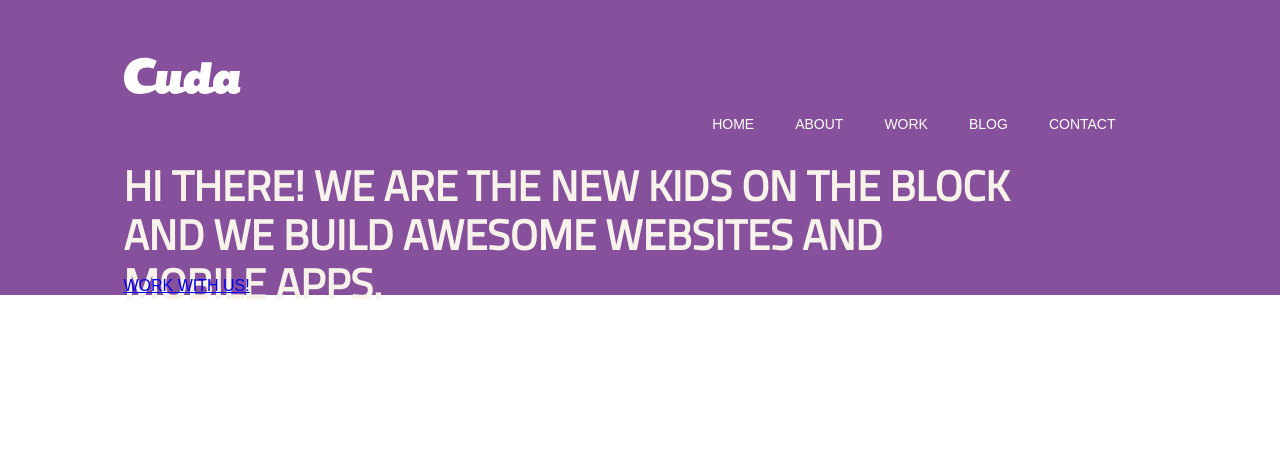
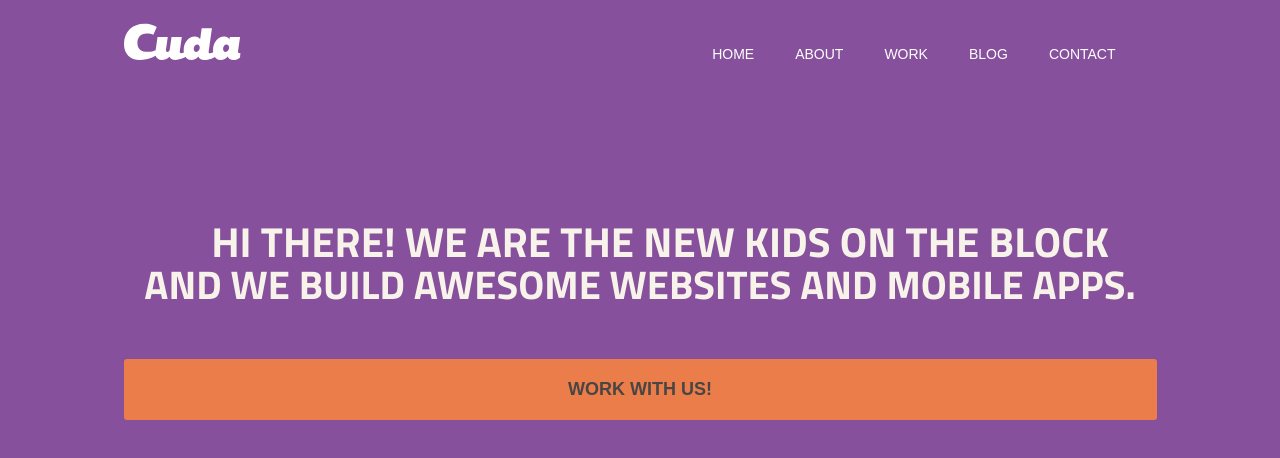
Before and after one commit to PROTEUS18117/maket.local, a plain HTML site: page public_html/index.html in a window 1280 px wide. Drawn offline with Linux system fonts and the light colour scheme.

Commit message:
Started working on adaptability.

```diff
--- a/public_html/css/style.css
+++ b/public_html/css/style.css
@@ -4,19 +4,42 @@ body {
     margin: 0;
     color: #222222;
 }
-header{
+
+header {
     background-color: #87509c;
+    height: 100vh;
 }
+
 .clearfix:after {
-    content:'';
+    content: '';
     display: table;
     width: 100%;
     clear: both;
 }
+
 .container {
-    width: 1033px;
+    max-width: 1033px;
     margin: 0 auto;
 }
+
+@media ( max-width: 1033px) {
+    .container {
+        max-width: 970px;
+    }
+}
+
+@media ( max-width: 995px) {
+    .container {
+        max-width: 750px;
+    }
+}
+
+@media ( max-width: 767px) {
+    .container {
+        max-width: none;
+    }
+}
+
 .menu {
     padding: 0;
     margin: 0;
@@ -27,7 +50,14 @@ header{
     float: left;
     display: block;
     margin-right: 41px;
-    margin-top: 70px;
+    text-align: center;
+    height: 25px;
+
+}
+
+.menu li:hover {
+    background: #643a79;
+    border-radius: 3px;
 }
 
 .menu a {
@@ -36,23 +66,59 @@ header{
     text-transform: uppercase;
     font-size: 14px;
 }
+
 .logo {
-    margin-top: 57px;
+    margin-top: 23px;
     float: left;
-    width: 117px;
+
     height: 37px;
+
 }
+
 nav {
     float: right;
     margin-top: 45px;
 }
-h1{
-    width: 906px;
-    height: 88px;
+
+.titles div {
+
+    height: 44px;
     color: #f7f3ea;
     font-family: "Titillium Web";
     font-size: 42px;
     font-weight: 700;
     line-height: 48.82px;
-    /* Text style for "" */
-    text-transform: uppercase;}
+    text-transform: uppercase;
+    margin-top: 147px;
+    margin-left: 40px;
+    text-align: center;
+}
+
+.titles h2 {
+
+    height: 44px;
+    color: #f7f3ea;
+    font-family: "Titillium Web";
+    font-size: 40px;
+    font-weight: 700;
+    line-height: 48.82px;
+    text-transform: uppercase;
+    margin-top: 0px;
+    text-align: center;
+}
+
+.button {
+    background: #eb7d4b;;
+    color: #484543;
+    border-radius: 3px;
+    display: block;
+
+    padding: 20px;
+    margin: 0 auto;
+    text-decoration: none;
+    text-align: center;
+    text-transform: uppercase;
+    font-weight: bold;
+    font-size: 18px;
+    margin-top: 54px;
+}
--- a/public_html/index.html
+++ b/public_html/index.html
@@ -2,9 +2,10 @@
 <html lang="en">
 <head>
     <meta charset="UTF-8">
+    <meta name="viewport" content="width=device-width">
     <title>Title</title>
     <link rel="stylesheet" href="./css/style.css">
-    <link href="https://fonts.googleapis.com/css?family=Titillium+Web&display=swap" rel="stylesheet">
+    <link href="https://fonts.googleapis.com/css?family=Titillium+Web:700&display=swap" rel="stylesheet">
 </head>
 <body>
 
@@ -33,10 +34,12 @@
             </nav>
         </div>
         <div class="titles">
-            <h1 class="">
+            <div class="titles__first">
                 Hi there! We are the new kids on the block
+            </div>
+            <h2>
                 and we build awesome websites and mobile apps.
-            </h1>
+            </h2>
         </div>
         <a class="button" href="#">WORK WITH US!</a>
     </div>
```
